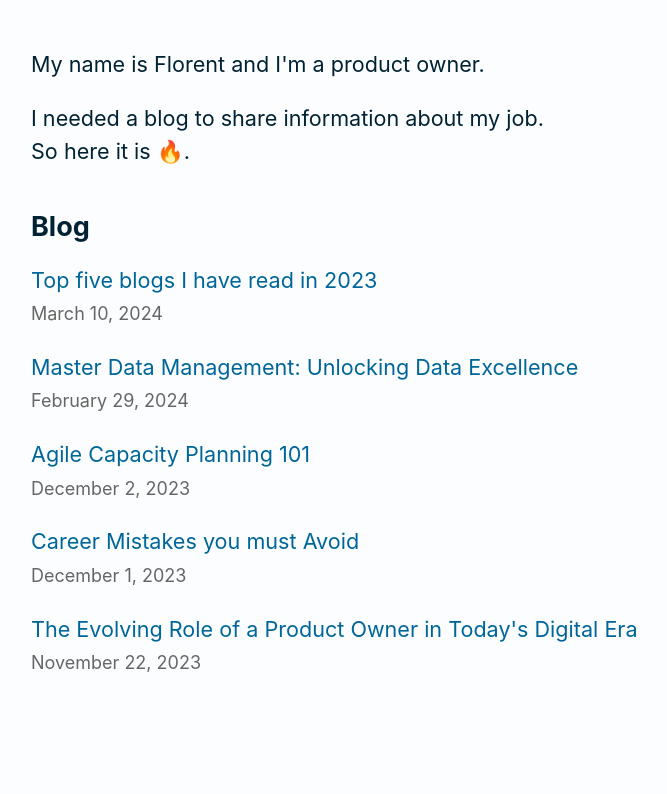
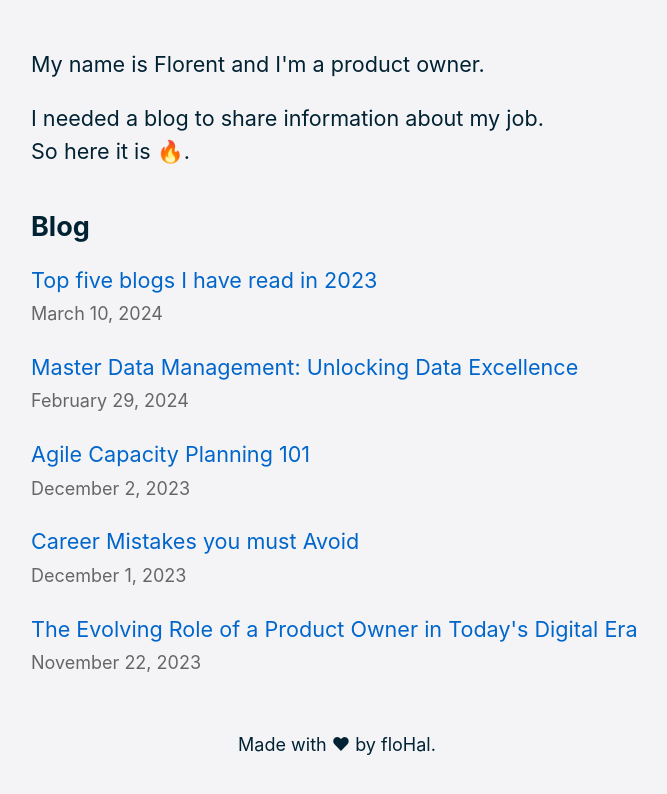
Before and after one commit to floHallet/nextjs-blog, a Next.js app: page / in a window 1280 px wide. Shown: the part 306-1100 px from the top of the page, without its empty margins (303-970 px from the left). Built offline with nearby package versions, Linux system fonts and the light colour scheme; no server answers; the database is empty.

Commit message:
refactor colors

```diff
--- a/components/layout.js
+++ b/components/layout.js
@@ -54,7 +54,7 @@ export default function Layout({ children, home }) {
             </Link>
             <h2 className={utilStyles.headingMd}>
               <Link href="/" className={utilStyles.colorInherit}>
-              ← Back to all posts
+                ← Back to all posts
               </Link>
             </h2>
           </>
@@ -66,6 +66,7 @@ export default function Layout({ children, home }) {
           <Link href="/">← Back to home</Link>
         </div>
       )}
+      {home && (<footer className={styles.backToHome}>Made with &#10084; by floHal.</footer>)}
     </div>
   );
 }
--- a/styles/global.css
+++ b/styles/global.css
@@ -14,13 +14,13 @@
   --text: hsl(var(--hue) var(--saturation) 10%;
       /* lower is darker */
     );
+  --light-text: hsl(0, 0%, 40%);
 
   /* very bright brand white */
-  --surface: hsl(var(--hue) calc(var(--saturation) / 2) 99%;
+  --surface: hsl(240, 11%, 96%);
       /* higher is lighter */
-    );
 
-  --link: hsl(var(--hue) var(--saturation) 30%);
+  --link: hsl(210, 100%, 40%);
 
   /* theme-swith colors*/
   --icon-fill: hsl(var(--hue) 30% 30%);
@@ -46,6 +46,7 @@ body {
 a {
   color: var(--link);
   text-decoration: none;
+  position: relative;
 }
 
 a:hover {
@@ -57,6 +58,9 @@ img {
   display: block;
 }
 
+footer {
+  text-align: center;
+}
 
 @media (prefers-color-scheme: dark) {
   /* just tweak the lightness */
@@ -64,29 +68,40 @@ img {
 
   :root {
     --text: hsl(var(--hue) calc(var(--saturation) / 2) 85%);
+    --light-text: hsl(0, 0%, 55%);
     --surface: hsl(var(--hue) var(--saturation) 5%);
     --link: hsl(var(--hue) var(--saturation) 75%);
 
     /* theme-swith colors*/
     --icon-fill: hsl(var(--hue) 5% 65%);
   }
+
+  img {
+    filter: brightness(.8)
+}
 }
 
 html[data-theme=dark] {
 
   --text: hsl(var(--hue) calc(var(--saturation) / 2) 85%);
+  --light-text: hsl(0, 0%, 55%);
   --surface: hsl(var(--hue) var(--saturation) 5%);
   --link: hsl(var(--hue) var(--saturation) 75%);
 
   /* theme-swith colors*/
   --icon-fill: hsl(var(--hue) 5% 65%);
+
+  img {
+    filter: brightness(.8)
+  }
 }
 
 html[data-theme=light] {
 
   --text: hsl(var(--hue) var(--saturation) 10%);
-  --surface: hsl(var(--hue) calc(var(--saturation) / 2) 99%);
-  --link: hsl(var(--hue) var(--saturation) 30%);
+  --light-text: hsl(0, 0%, 40%);
+  --surface: hsl(240, 11%, 96%);
+  --link: hsl(210, 100%, 40%);
 
   /* theme-swith colors*/
   --icon-fill: hsl(var(--hue) 30% 30%);
--- a/styles/utils.module.css
+++ b/styles/utils.module.css
@@ -48,5 +48,5 @@
   }
 
   .lightText {
-    color: #666;
+    color: var(--light-text);
   }
```
